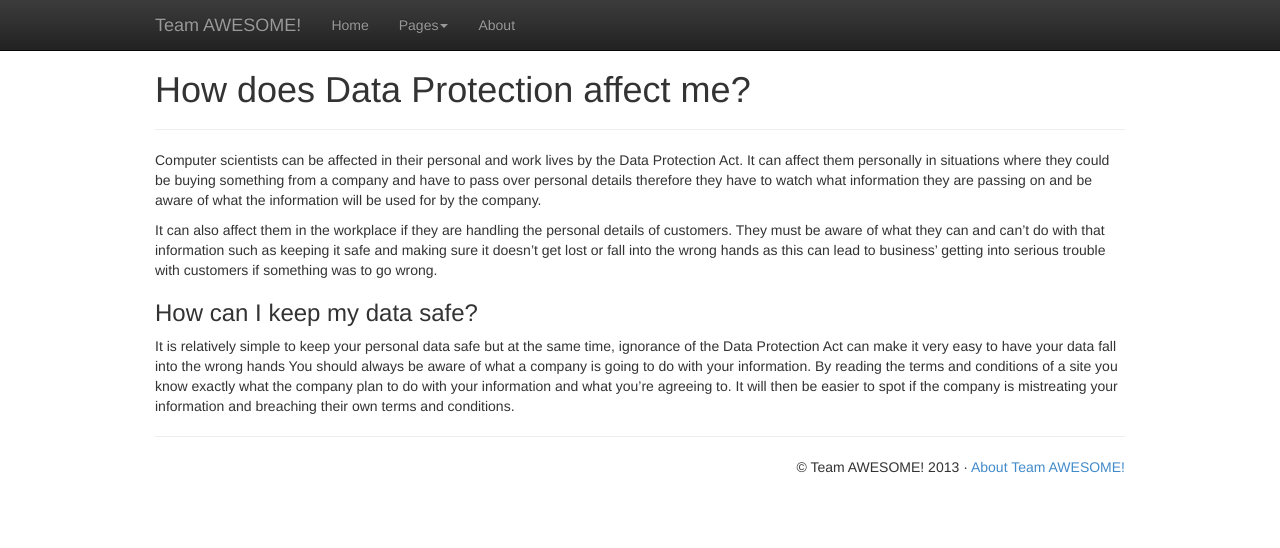
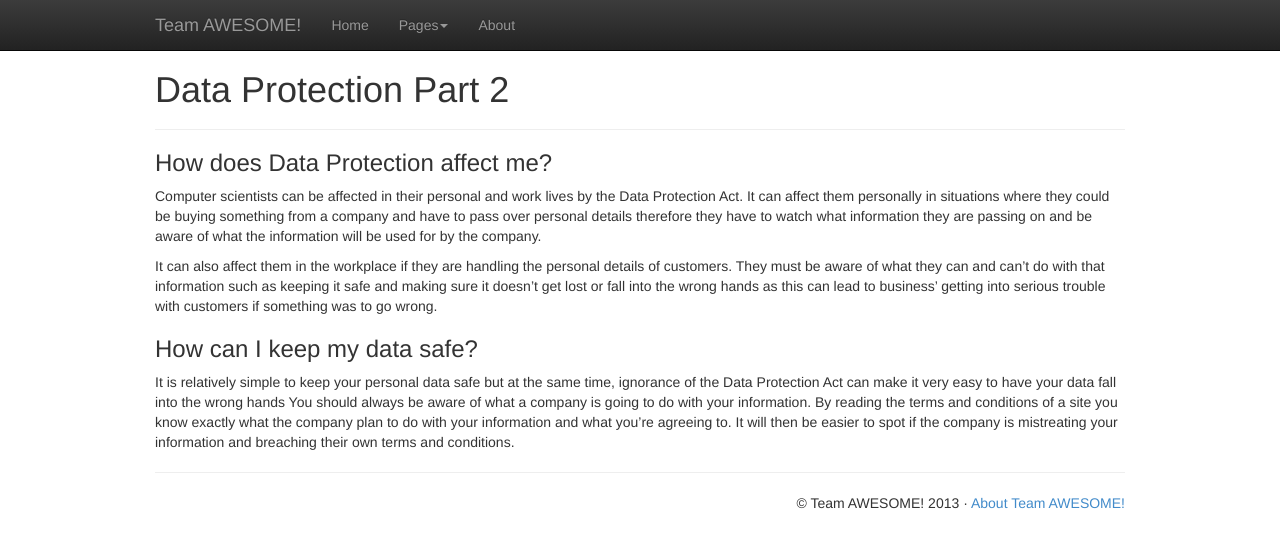
Before and after one commit to adamus1red/tripping-octo-adventure, a Jekyll site: the page built from _posts/2013-11-30-data-protection-2.md, in a window 1280 px wide. Shown: the top 548 px of the page. Built offline with Jekyll 4.4.1, drawn with Linux system fonts in a browser that asks for light colours; Markdown is read by kramdown in place of the engine named in the settings.

Commit message:
Update 2013-11-30-data-protection-2.md

```diff
--- a/_posts/2013-11-30-data-protection-2.md
+++ b/_posts/2013-11-30-data-protection-2.md
@@ -1,7 +1,9 @@
 ---
 layout: page
-title: How does Data Protection affect me?
+title: Data Protection Part 2
 ---
+
+###How does Data Protection affect me?
 
 Computer scientists can be affected in their personal and work lives by the Data Protection Act. It can affect them personally in situations where they could be buying something from a company and have to pass over personal details therefore they have to watch what information they are passing on and be aware of what the information will be used for by the company.
 
```
